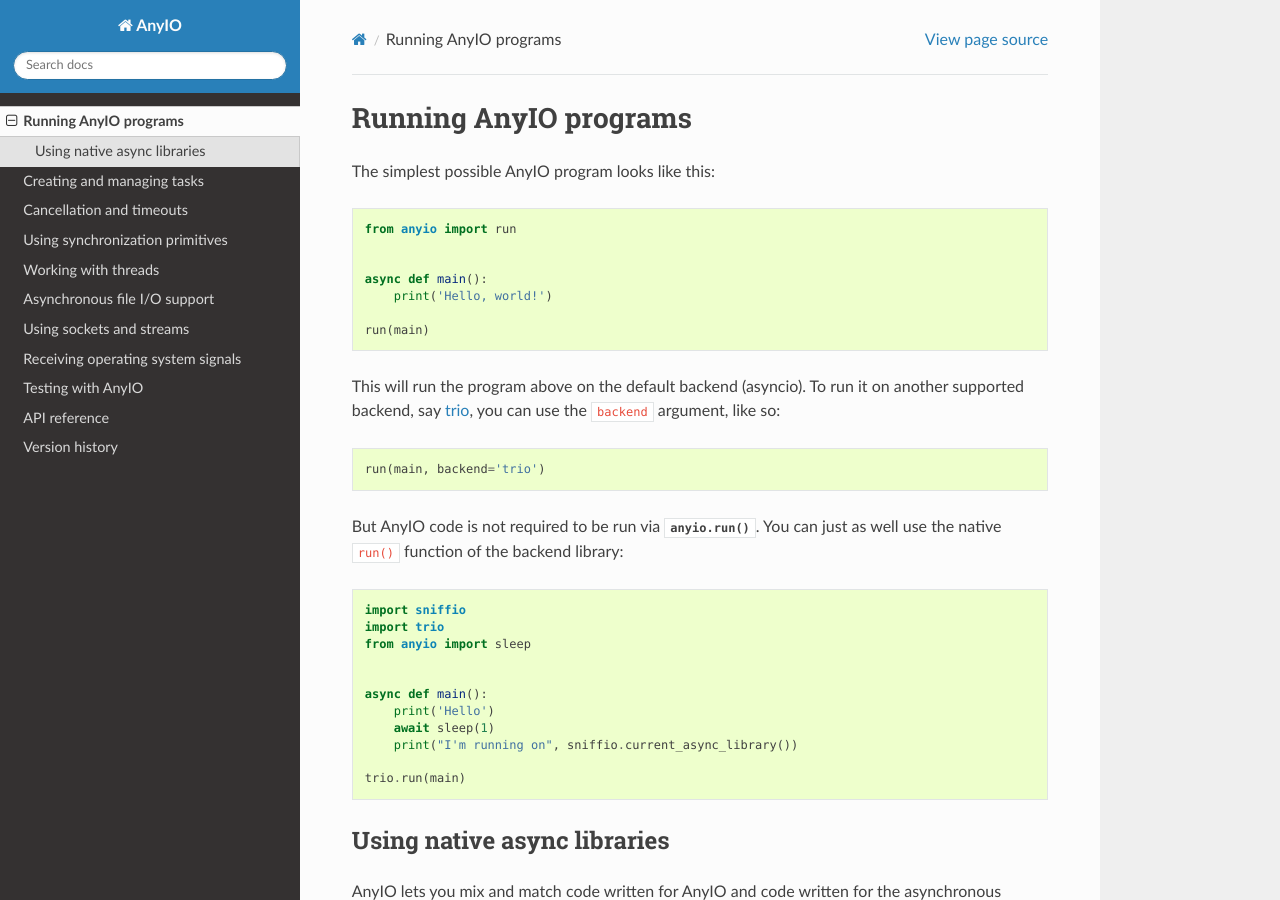
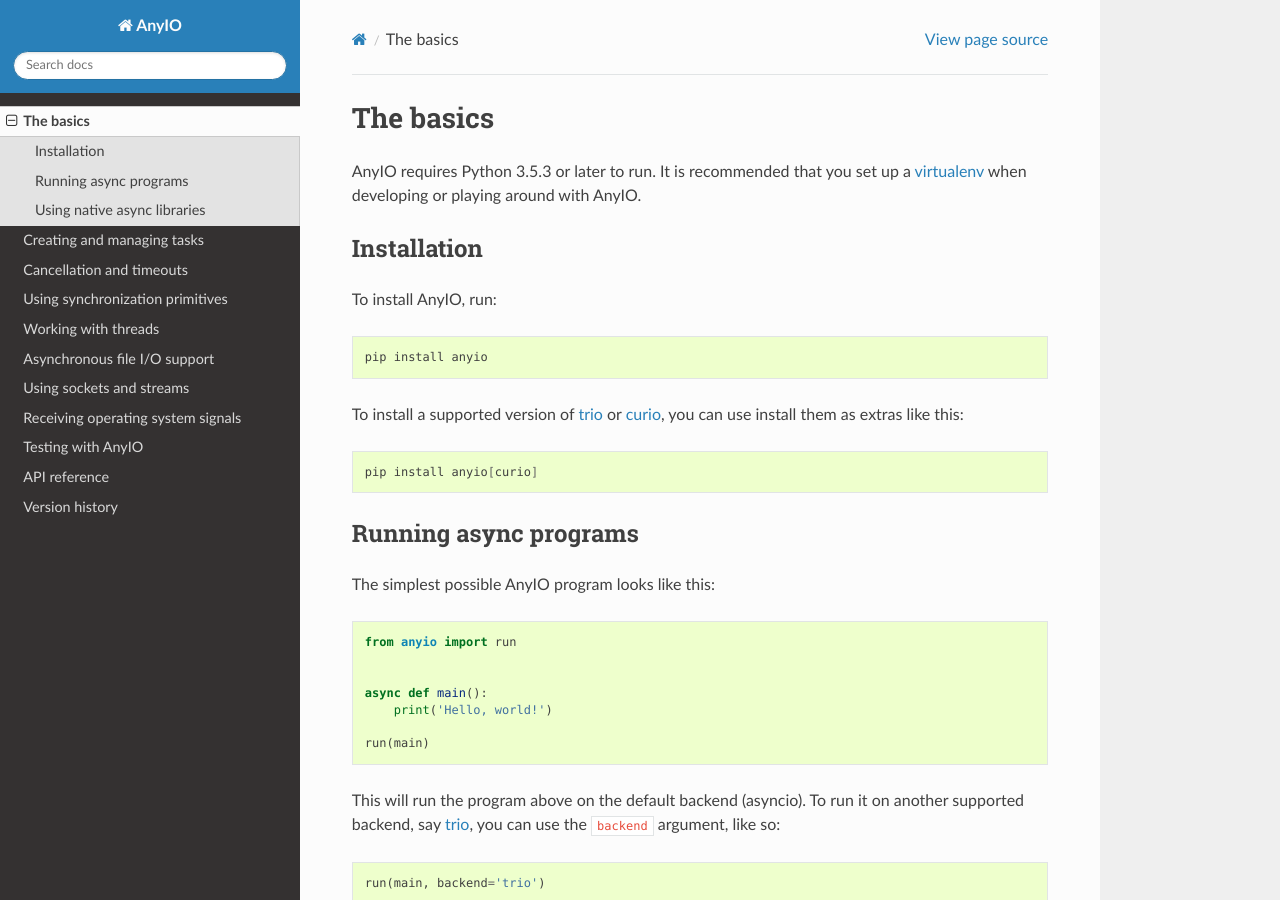
Before and after one commit to agronholm/anyio, a Sphinx documentation site: the page built from docs/basics.rst, in a window 1280 px wide and 900 px high. Built offline with Sphinx 7.4.7 and the Read the Docs theme 2.0.0, drawn with Linux system fonts in a browser that asks for light colours.

Commit message:
Updated the documentation

```diff
--- a/docs/basics.rst
+++ b/docs/basics.rst
@@ -1,5 +1,26 @@
-Running AnyIO programs
-======================
+The basics
+==========
+
+AnyIO requires Python 3.5.3 or later to run. It is recommended that you set up a virtualenv_ when
+developing or playing around with AnyIO.
+
+Installation
+------------
+
+To install AnyIO, run:
+
+.. code-block:: bash
+
+    pip install anyio
+
+To install a supported version of trio_ or curio_, you can use install them as extras like this:
+
+.. code-block:: bash
+
+    pip install anyio[curio]
+
+Running async programs
+----------------------
 
 The simplest possible AnyIO program looks like this::
 
@@ -45,3 +64,7 @@
   cancellation rules enforced by AnyIO
 * Threads spawned outside of AnyIO cannot use :func:`~run_async_from_thread` to call asynchronous
   code
+
+.. _virtualenv: https://docs.python-guide.org/dev/virtualenvs/
+.. _trio: https://github.com/python-trio/trio
+.. _curio: https://github.com/dabeaz/curio
--- a/docs/threads.rst
+++ b/docs/threads.rst
@@ -17,7 +17,7 @@
 
     import time
 
-    from anyio import call_in_thread, run
+    from anyio import run_in_thread, run
 
 
     async def main():
```
Also changed, not shown: other parts of docs/basics.rst (+0 -2 lines), docs/index.rst (+5 -2 lines).
